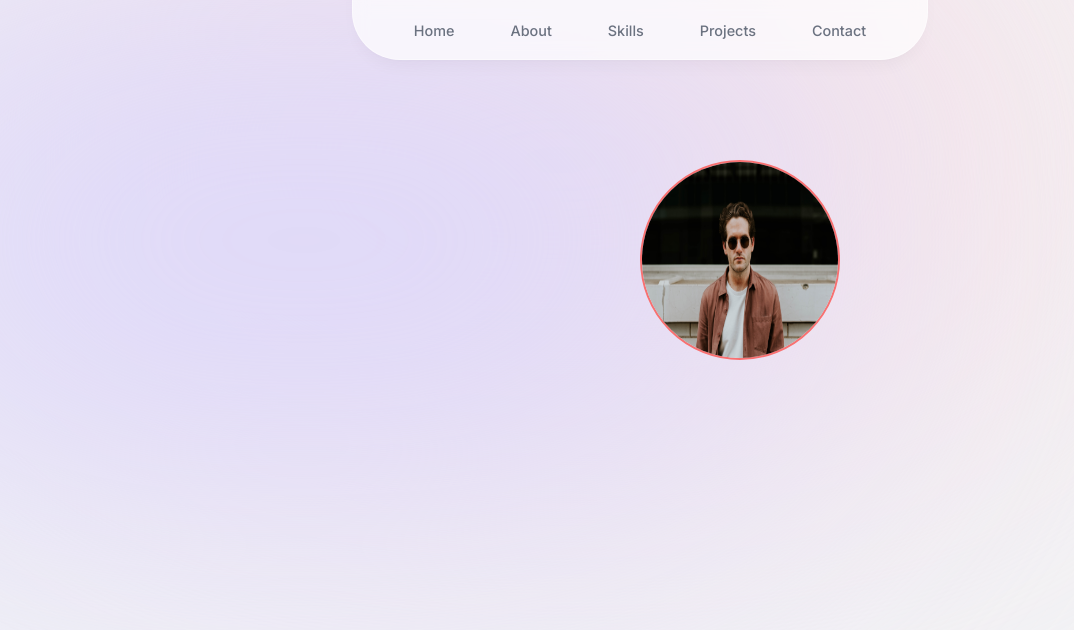
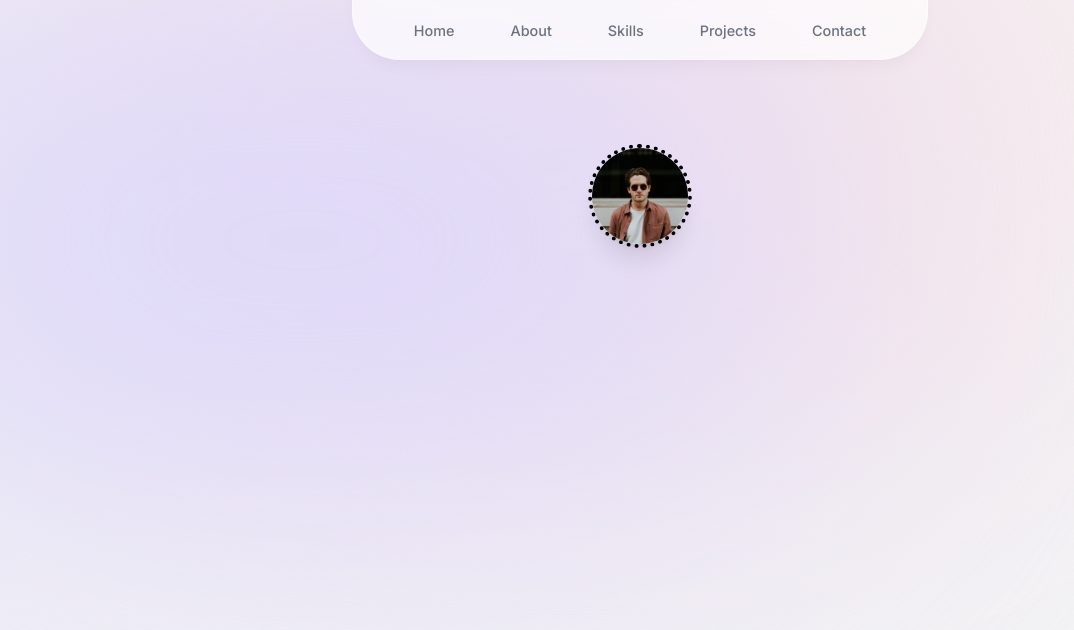
Before and after one commit to rafaelfontenele/nextjs-portfolio, a Next.js app: page / in a window 1280 px wide. Shown: the top 630 px of the page, without its empty margins (0-1074 px from the left). Built offline with nearby package versions, Linux system fonts and the light colour scheme.

Commit message:
styling homepage picture animations

```diff
--- a/app/layout.tsx
+++ b/app/layout.tsx
@@ -1,7 +1,8 @@
 import './globals.css'
 import { Inter } from 'next/font/google'
 import Header from '@/components/header';
-import Home from '@/components/home';
+import Page from '@/app/page';
+
 
 const inter = Inter({ subsets: ['latin'] })
 
@@ -17,7 +18,7 @@ export default function RootLayout({
 }) {
   return (
     <html lang="en">
-      <body className={`${inter.className} bg-gray-100 text-gray-950 relative h-[5000px]`}>
+      <body className={`${inter.className} bg-gray-100 text-gray-950 relative max-w-full h-[5000px] pt-28 sm:pt-36 overflow-x-hidden`}>
 
         <div className='bg-[#fbe2e3] absolute blur-[10rem]
         top-[-6rem] right-[11rem] h-[32rem] w-[32rem] -z-10
@@ -29,7 +30,6 @@ export default function RootLayout({
 
 
         <Header />
-        <Home />
         {children}
 
         </body>
--- a/app/page.tsx
+++ b/app/page.tsx
@@ -1,8 +1,11 @@
+import Home from '@/components/home';
+
 export default function Page() {
   return (
 
     <main>
 
+      <Home />
 
 
     </main>
--- a/components/home.tsx
+++ b/components/home.tsx
@@ -1,14 +1,44 @@
+"use client"
+
 import React from 'react'
 import Image from 'next/image';
 import randomGuyImage from '../public/randomGuy.jpg'
+import { motion } from 'framer-motion';
 
 export default function Home() {
   return (
-    <section>
+    <section id='#home'>
 
-        <div className="div">
-            <Image src={randomGuyImage} alt='Personal profile picture' className='w-[200px] absolute border-2 border-red-400 top-[10rem] left-[40rem] bg-cover rounded-full aspect-square '/>
-        </div>
+        <motion.div className="flex items-center justify-center"
+        initial={ {opacity: 0, y: 0, x: 0} }
+        animate={ {opacity: 1, y: 0, x: 0} }
+        transition={{ delay: 1, duration: 2}}
+        >
+            <motion.div className='relative'
+            initial={ {rotate: 0, opacity: 1} }
+            animate={ {rotate: 0, opacity: 1} }
+            transition={ {delay: 1} }
+            >
+                <motion.div className='rounded-full border-black border-dotted border-4'
+                initial={{rotate: 0}}
+                animate={{rotate: 360}}
+                >
+                    <motion.div>
+                        <Image
+                        src={randomGuyImage}
+                        alt='Personal profile picture'
+                        className='w-24 h-24 rounded-full object-cover shadow-xl relative'
+                        width='192'
+                        height='192'
+                        quality='20'
+                        priority={true}
+                        />
+                    </motion.div>
+                </motion.div>
+            </motion.div>
+
+
+        </motion.div>
 
     </section>
     )
```
